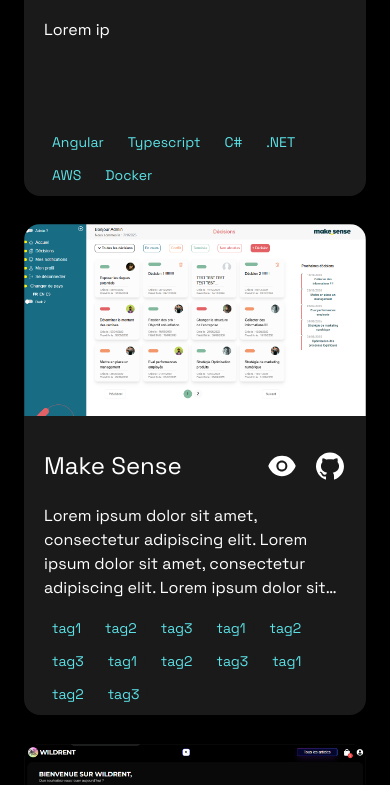
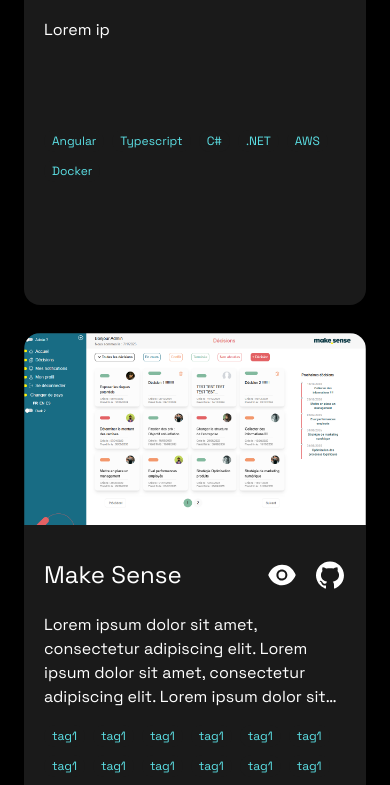
Before and after one commit to DavyR01/davyrobert-portfolio, a Next.js app: page / in a window 390 px wide. Shown: the part 6920-7705 px from the top of the page. Built offline with nearby package versions, Linux system fonts and the light colour scheme.

Commit message:
- handle height card depending on length tags - change media queries ProjectCards

```diff
--- a/src/app/components/MesProjets.tsx
+++ b/src/app/components/MesProjets.tsx
@@ -6,6 +6,7 @@ import { ProjectCard } from "./ProjectCard";
 
 
 const MesProjets = () => {
+   const maxTagsCount = projects.reduce((max, project) => Math.max(max, project.tags.length), 0);
 
    return (
       <section id="projets" className="pt-32 text-[var(--text-color-dark)] dark:text-[var(--text-color-light)] px-4">
@@ -25,11 +26,15 @@ const MesProjets = () => {
             </motion.p>
          </div>
 
-         <div className="mt-20 flex justify-center">
-            <div className="flex flex-wrap justify-center gap-7 max-w-[1200px]">
-               {projects.map((project, index) => (
-                  <ProjectCard key={`project-${index}`} index={index} {...project} />
-               ))}
+         <div className="mt-20 flex justify-center w-full">
+            <div className="w-full max-w-[1200px]">
+               <div className="flex flex-wrap justify-center gap-7 w-full">
+                  {projects.map((project, index) => (
+                     <div key={`project-${index}`} className="w-full xs893:w-auto">
+                        <ProjectCard index={index} {...project} maxTagsCount={maxTagsCount} />
+                     </div>
+                  ))}
+               </div>
             </div>
          </div>
       </section>
--- a/src/app/components/ProjectCard.tsx
+++ b/src/app/components/ProjectCard.tsx
@@ -16,6 +16,7 @@ export const ProjectCard: React.FC<ProjectCardProps> = ({
     sourceWeb,
     sourceGithub,
     projectSlug,
+    maxTagsCount,
  }) => {
     //   const tiltRef = useRef(null);
 
@@ -26,7 +27,7 @@ export const ProjectCard: React.FC<ProjectCardProps> = ({
           transition={{ delay: index * 0.2, duration: 0.75, type: "spring" }}
        >
           <Tilt
-             className="dark:bg-[--bg-dark-items1] bg-[--bg-light-items1] border border-[rgba(19,67,169,0.6)] dark:border-none rounded-2xl xs858:w-full sm:w-[360px] relative overflow-hidden flex flex-col xs859-min:h-full xs859-min:min-h-[480px]"
+             className="dark:bg-[--bg-dark-items1] bg-[--bg-light-items1] border border-[rgba(19,67,169,0.6)] dark:border-none rounded-2xl xs892-max:w-full sm:w-[360px] relative overflow-hidden flex flex-col xs893:h-full"
              tiltMaxAngleX={15}
              tiltMaxAngleY={15}
              perspective={1000}
@@ -78,15 +79,22 @@ export const ProjectCard: React.FC<ProjectCardProps> = ({
 
 
                 {/* Tags */}
-                <div className="mt-4 flex flex-wrap gap-2 mb-2 px-5">
+                <div className="mt-4 px-5 mb-2">
+                   <div
+                      className="overflow-hidden"
+                      style={{ minHeight: maxTagsCount ? `${Math.ceil(maxTagsCount / 4) * 1.3}rem` : undefined }}
+                    >
+                       <div className="flex flex-wrap gap-2">
                           {tags.map((tag, idx) => (
-                      <p
+                             <span
                                 key={idx}
-                         className={`inline-flex text-[14px] ${tag.color} bg-[var(--bg-light-items2)] dark:bg-[var(--bg-dark-items1)] px-2 py-0.5 rounded-full font-semibold`}
+                                className={`inline-flex text-[12px] ${tag.color} bg-[var(--bg-light-items2)] dark:bg-[var(--bg-dark-items1)] px-2 py-0.5 rounded-full font-semibold`}
                              >
                                 {tag.name}
-                      </p>
+                             </span>
                           ))}
+                       </div>
+                    </div>
                  </div>
              </div>
           </Tilt>
--- a/src/datas/datas.tsx
+++ b/src/datas/datas.tsx
@@ -33,8 +33,22 @@ const projects: Omit<ProjectCardProps, 'index'>[] = [
       description: "Lorem ipsum dolor sit amet, consectetur adipiscing elit. Lorem ipsum dolor sit amet, consectetur adipiscing elit. Lorem ipsum dolor sit amet, consectetur adipiscing elit.",
       tags: [
          { name: "tag1", color: "dark:text-[--primary-color]" },
-         { name: "tag2", color: "dark:text-[--primary-color]" },
-         { name: "tag3", color: "dark:text-[--primary-color]" },
+
+         { name: "tag1", color: "dark:text-[--primary-color]" },
+         { name: "tag1", color: "dark:text-[--primary-color]" },
+         { name: "tag1", color: "dark:text-[--primary-color]" },
+         { name: "tag1", color: "dark:text-[--primary-color]" },
+         { name: "tag1", color: "dark:text-[--primary-color]" },
+         { name: "tag1", color: "dark:text-[--primary-color]" },
+         { name: "tag1", color: "dark:text-[--primary-color]" },
+         { name: "tag1", color: "dark:text-[--primary-color]" },
+         { name: "tag1", color: "dark:text-[--primary-color]" },
+         { name: "tag1", color: "dark:text-[--primary-color]" },
+         { name: "tag1", color: "dark:text-[--primary-color]" },
+         { name: "tag1", color: "dark:text-[--primary-color]" },
+         { name: "tag1", color: "dark:text-[--primary-color]" },
+         { name: "tag1", color: "dark:text-[--primary-color]" },
+         { name: "tag1", color: "dark:text-[--primary-color]" },
          { name: "tag1", color: "dark:text-[--primary-color]" },
          { name: "tag2", color: "dark:text-[--primary-color]" },
          { name: "tag3", color: "dark:text-[--primary-color]" },
@@ -70,7 +84,20 @@ const projects: Omit<ProjectCardProps, 'index'>[] = [
       tags: [
          { name: "tag1", color: "dark:text-[--primary-color]" },
          { name: "tag2", color: "dark:text-[--primary-color]" },
-         { name: "tag3", color: "dark:text-[--primary-color]" },
+         { name: "tag2", color: "dark:text-[--primary-color]" },
+         { name: "tag2", color: "dark:text-[--primary-color]" },
+         { name: "tag2", color: "dark:text-[--primary-color]" },
+         { name: "tag2", color: "dark:text-[--primary-color]" },
+         { name: "tag2", color: "dark:text-[--primary-color]" },
+         { name: "tag2", color: "dark:text-[--primary-color]" },
+         { name: "tag2", color: "dark:text-[--primary-color]" },
+         { name: "tag2", color: "dark:text-[--primary-color]" },
+         { name: "tag2", color: "dark:text-[--primary-color]" },
+         { name: "tag2", color: "dark:text-[--primary-color]" },
+         { name: "tag2", color: "dark:text-[--primary-color]" },
+         { name: "tag2", color: "dark:text-[--primary-color]" },
+         { name: "tag2", color: "dark:text-[--primary-color]" },
+
       ],
       image: "/projects/crit_job5.png",
       sourceWeb: "https://play.google.com/store/apps/details?id=com.critjob.mycrit&hl=fr&pli=1",
@@ -81,8 +108,35 @@ const projects: Omit<ProjectCardProps, 'index'>[] = [
       description: "Lorem ipsum dolor sit amet, consectetur adipiscing elit. ",
       tags: [
          { name: "PHP", color: "dark:text-[--primary-color]" },
-         { name: "tag2", color: "dark:text-[--primary-color]" },
-         { name: "tag3", color: "dark:text-[--primary-color]" },
+         { name: "TEST", color: "dark:text-[--primary-color]" },
+         { name: "TEST", color: "dark:text-[--primary-color]" },
+         { name: "TEST", color: "dark:text-[--primary-color]" },
+         { name: "TEST", color: "dark:text-[--primary-color]" },
+         { name: "TEST", color: "dark:text-[--primary-color]" },
+         { name: "TEST", color: "dark:text-[--primary-color]" },
+         { name: "TEST", color: "dark:text-[--primary-color]" },
+         { name: "TEST", color: "dark:text-[--primary-color]" },
+         { name: "TEST", color: "dark:text-[--primary-color]" },
+         { name: "TEST", color: "dark:text-[--primary-color]" },
+         { name: "TEST", color: "dark:text-[--primary-color]" },
+         { name: "TEST", color: "dark:text-[--primary-color]" },
+         { name: "TEST", color: "dark:text-[--primary-color]" },
+         { name: "TEST", color: "dark:text-[--primary-color]" },
+         { name: "TEST", color: "dark:text-[--primary-color]" },
+         { name: "TEST", color: "dark:text-[--primary-color]" },
+         { name: "TEST", color: "dark:text-[--primary-color]" },
+         { name: "TEST", color: "dark:text-[--primary-color]" },
+         { name: "TEST", color: "dark:text-[--primary-color]" },
+         { name: "TEST", color: "dark:text-[--primary-color]" },
+         { name: "TEST", color: "dark:text-[--primary-color]" },
+         { name: "TEST", color: "dark:text-[--primary-color]" },
+         { name: "TEST", color: "dark:text-[--primary-color]" },
+         { name: "TEST", color: "dark:text-[--primary-color]" },
+         { name: "TEST", color: "dark:text-[--primary-color]" },
+         { name: "TEST", color: "dark:text-[--primary-color]" },
+         { name: "TEST", color: "dark:text-[--primary-color]" },
+         { name: "TEST", color: "dark:text-[--primary-color]" },
+         { name: "TEST", color: "dark:text-[--primary-color]" },
       ],
       image: "/projects/super7_interface.png",
       sourceWeb: "https://eurowatt.com/en",
--- a/src/types/types.ts
+++ b/src/types/types.ts
@@ -9,6 +9,7 @@ export type ProjectCardProps = {
   sourceWeb?: string;
   sourceGithub?: string;
   projectSlug: string;
+  maxTagsCount?: number;
 };
 
 export type Experience = {
--- a/tailwind.config.ts
+++ b/tailwind.config.ts
@@ -17,8 +17,8 @@ export default {
             xxs: "280px",
             xs: "390px",
             xs420: "420px",
-            xs858: { max: "858px" },
-            "xs859-min": { min: "859px" },
+            "xs892-max": { max: "892px" },
+            "xs893": { min: "893px" },
          },
          fontFamily: {
             sans: ['var(--font-geist-sans)', 'sans-serif'],
```
Lines whose indentation alone changed are shown as unchanged.
